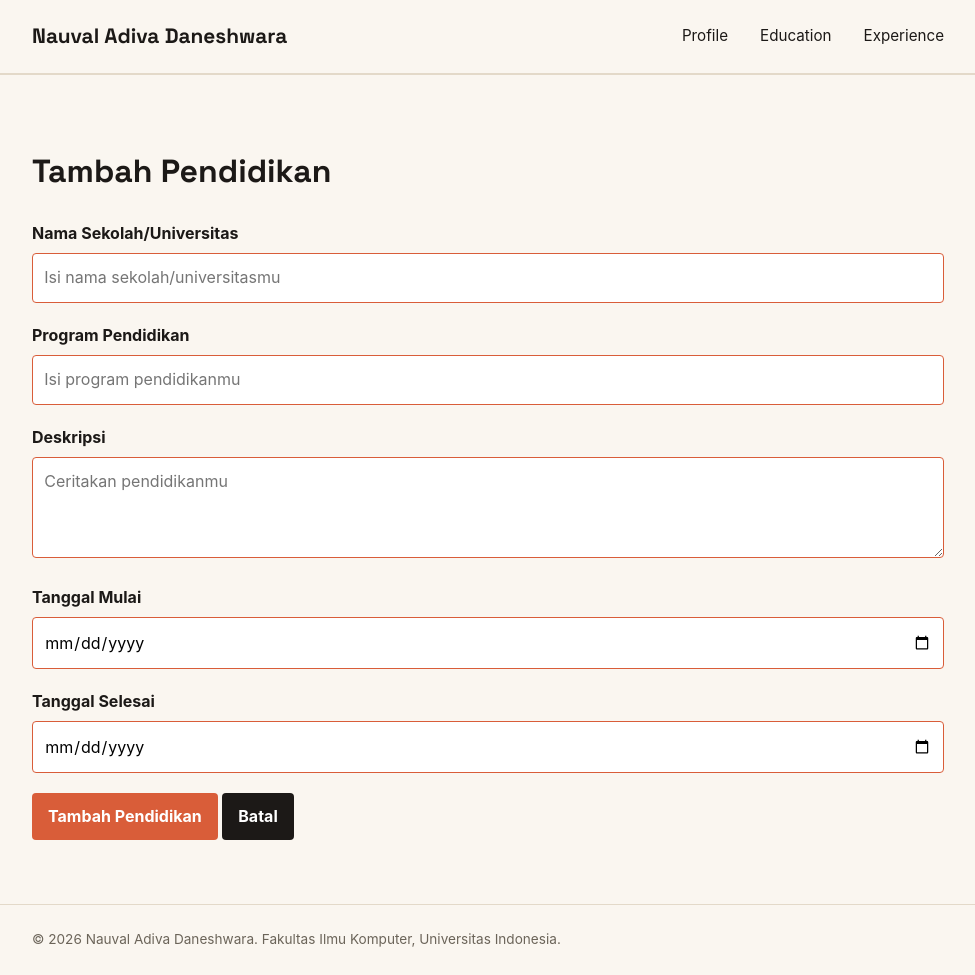
After one commit to daaaniiiissssss/myportofolio, a Django app: page /education/add/ in a window 1280 px wide. The commit adds this page. Shown: the whole page, without its empty margins (152-1127 px from the left). Run offline with Django 5.2, Linux system fonts and the light colour scheme.

Commit message:
Implement Education Form

```diff
--- /dev/null
+++ b/main/forms.py
@@ -0,0 +1,53 @@
+from django import forms
+from main.models import Education
+
+
+class EducationForm(forms.ModelForm):
+    class Meta:
+        model = Education
+        fields = [
+            "school",
+            "degree",
+            "description",
+            "started_at",
+            "ended_at",
+        ]
+
+        labels = {
+            "school": "Nama Sekolah/Universitas",
+            "degree": "Program Pendidikan",
+            "description": "Deskripsi",
+            "started_at": "Tanggal Mulai",
+            "ended_at": "Tanggal Selesai",
+        }
+
+        widgets = {
+            "school": forms.TextInput(
+                attrs={
+                    "placeholder": "Isi nama sekolah/universitasmu",
+                    "maxlength": 255,
+                }
+            ),
+            "degree": forms.TextInput(
+                attrs={
+                    "placeholder": "Isi program pendidikanmu",
+                    "maxlength": 255,
+                }
+            ),
+            "description": forms.Textarea(
+                attrs={
+                    "placeholder": "Ceritakan pendidikanmu",
+                    "rows": 3,
+                }
+            ),
+            "started_at": forms.DateInput(
+                attrs={
+                    "type": "date",
+                }
+            ),
+            "ended_at": forms.DateInput(
+                attrs={
+                    "type": "date",
+                }
+            ),
+        }
--- a/main/urls.py
+++ b/main/urls.py
@@ -1,5 +1,10 @@
 from django.urls import path
-from main.views import show_main, show_experience, show_education
+from main.views import (
+    show_main,
+    show_experience,
+    show_education,
+    create_education,
+)
 
 app_name = "main"
 
@@ -7,4 +12,9 @@ urlpatterns = [
     path("", show_main, name="show_main"),
     path("experience/", show_experience, name="show_experience"),
     path("education/", show_education, name="show_education"),
+    path(
+        "education/add/",
+        create_education,
+        name="create_education"
+    ),
 ]
--- a/main/views.py
+++ b/main/views.py
@@ -1,4 +1,7 @@
-from django.shortcuts import render
+from django.contrib import messages
+from django.shortcuts import redirect, render
+
+from main.forms import EducationForm
 from main.models import Experience, Education
 
 
@@ -30,3 +33,21 @@ def show_education(request):
         'education_list': education_list,
     }
     return render(request, 'education.html', context)
+
+def create_education(request):
+    form = EducationForm(request.POST or None)
+
+    if request.method == "POST" and form.is_valid():
+        form.save()
+        messages.success(
+            request,
+            "Pendidikan baru berhasil ditambahkan!"
+        )
+        return redirect("main:show_education")
+
+    context = {
+        "name": "Nauval Adiva Daneshwara",
+        "form": form,
+    }
+
+    return render(request, "education_form.html", context)
--- a/static/css/style.css
+++ b/static/css/style.css
@@ -386,3 +386,64 @@ h1, .brand {
     font-size: 0.85rem;
     font-weight: 600;
 }
+
+/* form */
+
+.project-form {
+    width: 100%;
+    max-width: 100%;
+    margin-top: 1.5rem;
+}
+
+.form-group {
+    margin-bottom: 1.25rem;
+}
+
+.form-group label {
+    display: block;
+    margin-bottom: 0.4rem;
+    font-weight: 700;
+}
+
+.form-group input,
+.form-group textarea {
+    width: 100%;
+    box-sizing: border-box;
+    padding: 0.7rem;
+    border: 1px solid var(--accent);
+    border-radius: var(--radius);
+    font: inherit;
+    transition:
+        border-color 0.2s ease,
+        outline-color 0.2s ease;
+}
+
+.form-group input:focus,
+.form-group textarea:focus {
+    outline: 2px solid var(--accent);
+    border-color: var(--accent);
+}
+
+.form-error {
+    color: #b42318;
+    font-size: 0.85rem;
+    margin-top: 0.35rem;
+}
+
+.button {
+    display: inline-block;
+    height: fit-content;
+    border: 0;
+    border-radius: var(--radius);
+    padding: 0.65rem 1rem;
+    background: var(--accent);
+    color: white;
+    cursor: pointer;
+    font: inherit;
+    font-weight: 700;
+    text-decoration: none;
+}
+
+.button-secondary {
+    background: var(--ink);
+}
--- /dev/null
+++ b/templates/base.html
@@ -0,0 +1,48 @@
+{% load static %}
+
+<!DOCTYPE html>
+<html lang="en">
+
+<head>
+    <meta charset="UTF-8">
+    <meta name="viewport" content="width=device-width, initial-scale=1.0">
+
+    <link rel="preconnect" href="https://fonts.googleapis.com">
+    <link rel="preconnect" href="https://fonts.gstatic.com" crossorigin>
+    <link href="https://fonts.googleapis.com/css2?family=Space+Grotesk:wght@500;700&display=swap" rel="stylesheet">
+
+    <link rel="stylesheet" href="{% static 'css/style.css' %}">
+
+    {% block meta %}
+    {% endblock meta %}
+</head>
+
+<body>
+
+<header class="site-header">
+    <div class="container">
+        <a href="{% url 'main:show_main' %}" class="brand">
+            {{ name }}
+        </a>
+
+        <nav>
+            <a href="{% url 'main:show_main' %}">Profile</a>
+            <a href="{% url 'main:show_education' %}">Education</a>
+            <a href="{% url 'main:show_experience' %}">Experience</a>
+        </nav>
+    </div>
+</header>
+
+{% block content %}
+{% endblock content %}
+
+<footer class="site-footer">
+    <div class="container">
+        <p>
+            &copy; 2026 {{ name }}. Fakultas Ilmu Komputer, Universitas Indonesia.
+        </p>
+    </div>
+</footer>
+
+</body>
+</html>
--- /dev/null
+++ b/templates/education_form.html
@@ -0,0 +1,46 @@
+{% extends "base.html" %}
+
+{% block meta %}
+    <title>Tambah Pendidikan - {{ name }}</title>
+{% endblock meta %}
+
+{% block content %}
+<main>
+    <section class="experience-section">
+        <div class="container">
+            <h1>Tambah Pendidikan</h1>
+
+            <form method="post"
+                  action="{% url 'main:create_education' %}"
+                  class="project-form">
+
+                {% csrf_token %}
+
+                {% for field in form %}
+                    <div class="form-group">
+                        <label for="{{ field.id_for_label }}">
+                            {{ field.label }}
+                        </label>
+
+                        {{ field }}
+
+                        {% for error in field.errors %}
+                            <p class="form-error">{{ error }}</p>
+                        {% endfor %}
+                    </div>
+                {% endfor %}
+
+                <button type="submit" class="button">
+                    Tambah Pendidikan
+                </button>
+
+                <a href="{% url 'main:show_education' %}"
+                   class="button button-secondary">
+                    Batal
+                </a>
+
+            </form>
+        </div>
+    </section>
+</main>
+{% endblock content %}
```
Also changed, not shown: portofolio/settings.py (+0 -28 lines), templates/index.html (+5 -51 lines).
